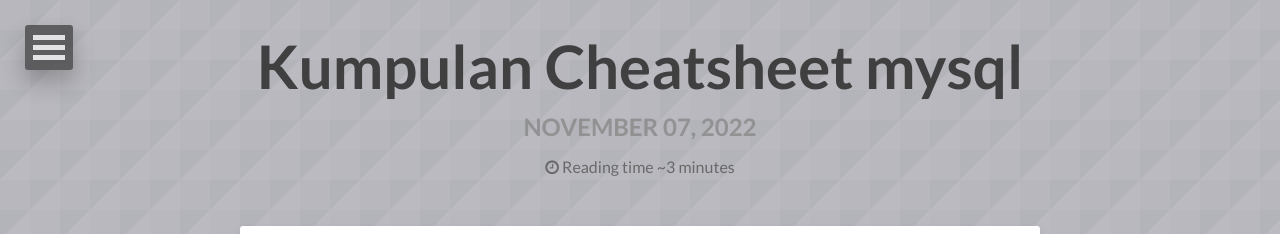
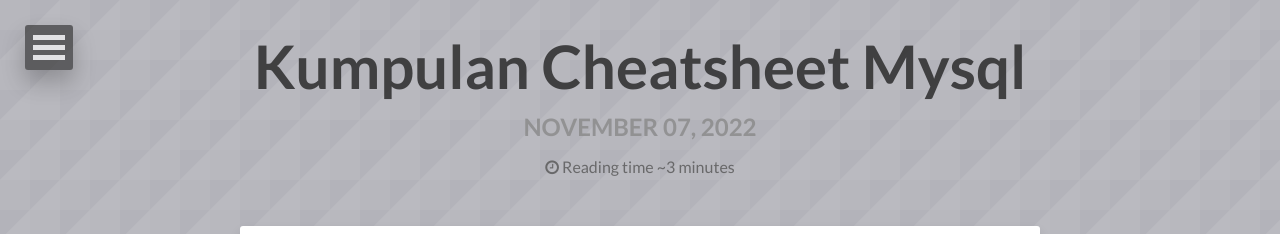
Before and after one commit to danigunawan/danigunawan.github.io, a Jekyll site: the page built from _posts/2022-11-07-cheatsheet-mysql.md, in a window 1280 px wide and 900 px high. Shown: the top 234 px of the window. Built offline with Jekyll 4.4.1, drawn with Linux system fonts in a browser that asks for light colours; nearby versions of some CDN libraries; comment, search, counter and statistics services are not loaded.

```diff
--- a/_posts/2022-11-07-cheatsheet-mysql.md
+++ b/_posts/2022-11-07-cheatsheet-mysql.md
@@ -1,7 +1,7 @@
 ---
 layout: post
-title: Kumpulan Cheatsheet mysql
-description: "Kumpulan Cheatsheet mysql"
+title: Kumpulan Cheatsheet Mysql
+description: "Kumpulan Cheatsheet Mysql"
 tags: [mysql, sql, cheatsheet, cheatsheet mysql]
 image:
   background: triangular.png
```
